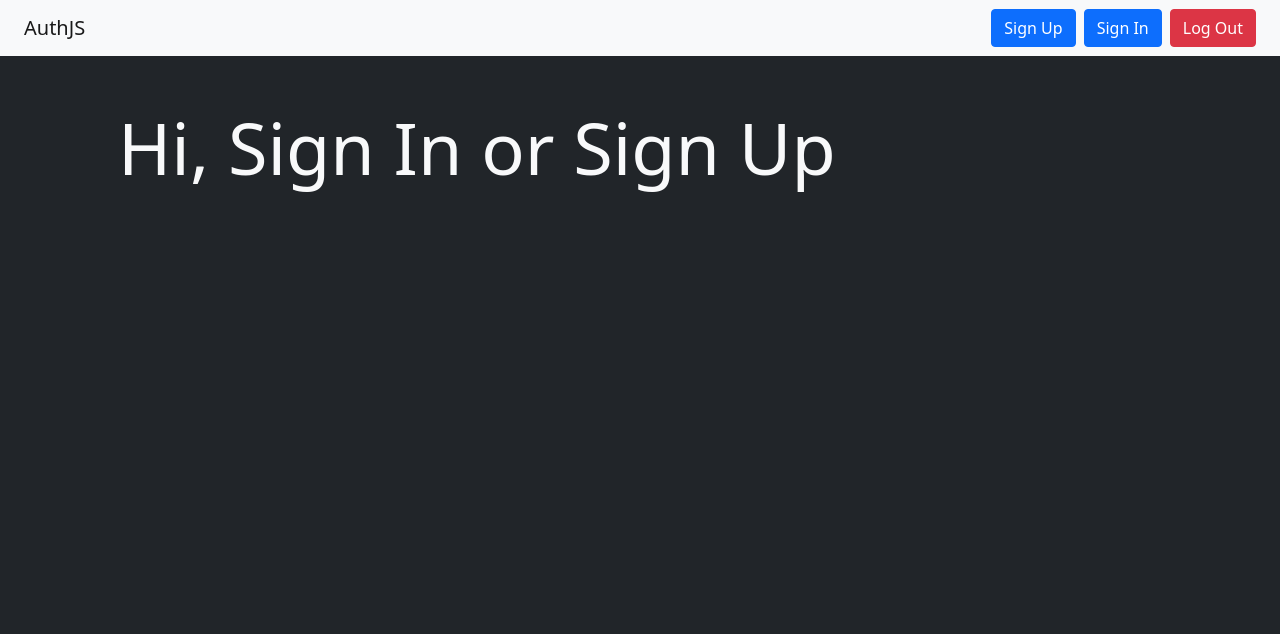
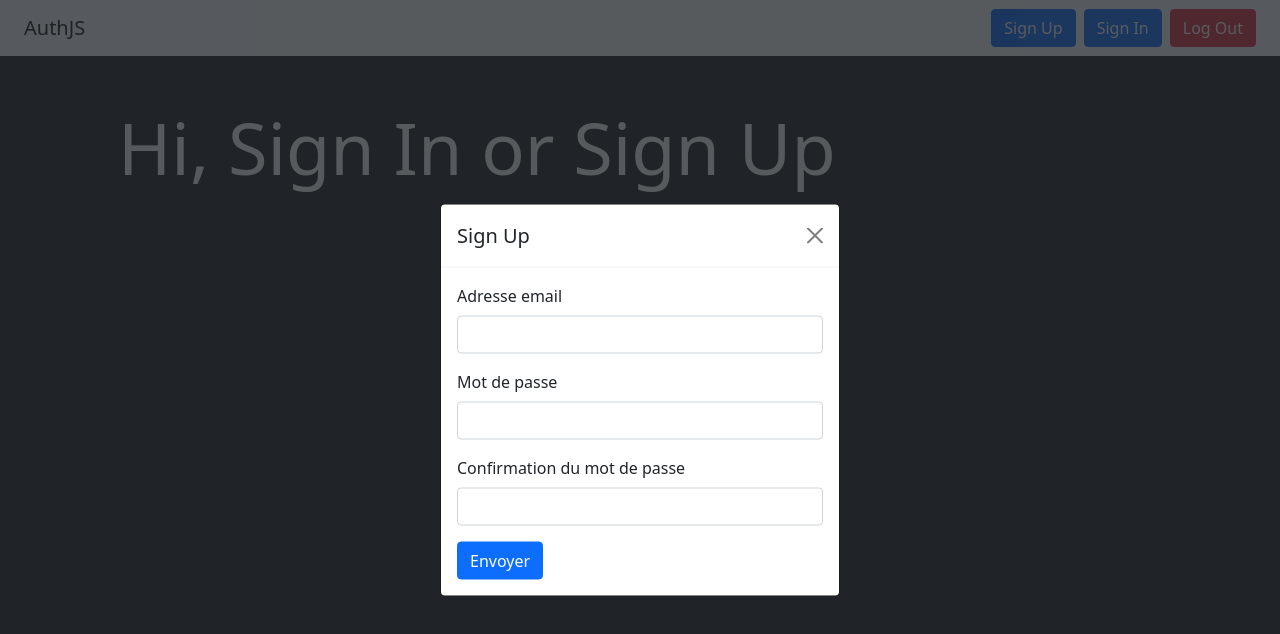
Before and after one commit to RinaldiRichard/AuthReactFirebase, a React (Create React App) app: page / in a window 1280 px wide. Shown: the top 634 px of the page. Built offline with nearby package versions, Linux system fonts and the light colour scheme.

Commit message:
ajout fenetre modale inscription

```diff
--- a/src/App.js
+++ b/src/App.js
@@ -1,11 +1,15 @@
 import {Routes, Route} from "react-router-dom"
 import Home from "./pages/Home"
 import Navbar from "./components/Navbar";
+import SignInModal from "./components/SignInModal";
+import SignUpModal from "./components/SignUpModal";
+
 
 function App() {
   return (
     <>
     <Navbar/>
+    <SignUpModal/>
       <Routes>
         <Route path="/" element={<Home/>} />
       </Routes>
--- /dev/null
+++ b/src/components/SignInModal.js
@@ -0,0 +1,9 @@
+import React from 'react'
+
+export default function SignInModal() {
+    return (
+        <div>
+
+        </div>
+    )
+}
--- /dev/null
+++ b/src/components/SignUpModal.js
@@ -0,0 +1,62 @@
+import React from "react";
+
+export default function SignUpModal() {
+  return (
+    <>
+      <div className="position-fixed top-0 vw-100 vh-100">
+        <div className="w-100 h-100 bg-dark bg-opacity-75">
+          <div
+            className="position-absolute top-50 start-50 translate-middle"
+            style={{ minWidth: "400px" }}
+          >
+            <div className="modal-dialog">
+              <div className="modal-content">
+                <div className="modal-header">
+                  <h5 className="modal-title">Sign Up</h5>
+                  <button className="btn-close"></button>
+                </div>
+
+                <div className="modal-body">
+                  <form className="sign-up-form">
+                    <div className="mb-3">
+                      <label htmlFor="signUpEmail"className="form-label">Adresse email</label>
+                      <input
+                        type="email"
+                        name="email"
+                        required
+                        className="form-control"
+                        id="signUpEmail"
+                      />
+                    </div>
+                    <div className="mb-3">
+                      <label htmlFor="signUpPassword"className="form-label">Mot de passe</label>
+                      <input
+                        type="password"
+                        name="password"
+                        required
+                        className="form-control"
+                        id="signUpPassword"
+                      />
+                    </div>
+                    <div className="mb-3">
+                      <label htmlFor="repeatPassword"className="form-label">Confirmation du mot de passe</label>
+                      <input
+                        type="password"
+                        name="password"
+                        required
+                        className="form-control"
+                        id="repeatPassword"
+                      />
+                      <p className="text-danger mt-1"></p>
+                    </div>
+                    <button className="btn btn-primary">Envoyer</button>
+                  </form>
+                </div>
+              </div>
+            </div>
+          </div>
+        </div>
+      </div>
+    </>
+  );
+}
```
